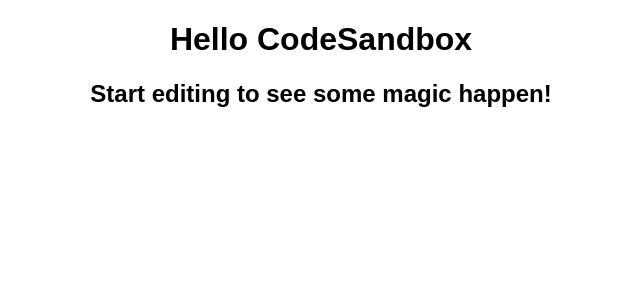
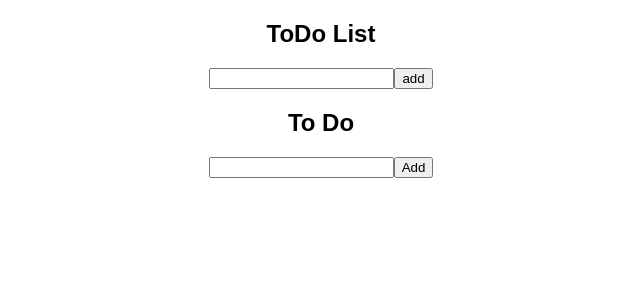
Before and after one commit to Crystak1831/ReactDemo, a React (Create React App) app: page / in a window 1280 px wide. Shown: the top 300 px of the page, without its empty margins (319-959 px from the left). Built offline with nearby package versions, Linux system fonts and the light colour scheme.

Commit message:
todoList

```diff
--- a/src/App.js
+++ b/src/App.js
@@ -1,10 +1,14 @@
 import "./styles.css";
+
+// TodoList:
+import TodoListClass from "./TodoList/TosoListClass";
+import TodoListFunction from "./TodoList/TodoListFunction";
 
 export default function App() {
   return (
     <div className="App">
-      <h1>Hello CodeSandbox</h1>
-      <h2>Start editing to see some magic happen!</h2>
+      <TodoListClass />
+      <TodoListFunction />
     </div>
   );
 }
--- /dev/null
+++ b/src/TodoList/TodoListFunction.js
@@ -0,0 +1,48 @@
+import { useEffect, useState } from "react";
+
+export default function TodoListFunction() {
+  const [list, setList] = useState([]);
+  const [input, setInput] = useState("");
+
+  const changeHandler = (e) => {
+    setInput(e.target.value);
+  };
+
+  const addHandler = () => {
+    const newItem = {
+      id: new Date(),
+      value: input
+    };
+
+    setList([...list, newItem]);
+    setInput("");
+  };
+
+  const deleteHandler = (id) => {
+    // 用filter删除：
+    [...list];
+    let newList = list.filter((item) => item.id !== id);
+
+    // 用splice删除：
+    // let newList = list.splice(id,1)
+    setList(newList);
+  };
+
+  return (
+    <div>
+      <h2>To Do</h2>
+      <input type="text" value={input} onChange={changeHandler} />
+      <button onClick={addHandler}>Add</button>
+      <ul>
+        {list.map((item) => {
+          return (
+            <li key={item.id}>
+              {item.value}
+              <button onClick={() => deleteHandler(item.id)}>delete</button>
+            </li>
+          );
+        })}
+      </ul>
+    </div>
+  );
+}
--- /dev/null
+++ b/src/TodoList/TosoListClass.js
@@ -0,0 +1,73 @@
+import React from "react";
+
+export default class TodoListClass extends React.Component {
+  constructor(props) {
+    super(props);
+    this.state = {
+      inputValue: "",
+      list: []
+    };
+  }
+
+  changeHandler = (e) => {
+    this.setState({
+      inputValue: e.target.value
+    });
+  };
+
+  addHandler = () => {
+    const newItem = {
+      id: Math.random(),
+      value: this.state.inputValue
+    };
+
+    this.setState({
+      list: [...this.state.list, newItem],
+      inputValue: ""
+    });
+  };
+
+  deleteHandler = (id) => {
+    // const newList = [...this.state.list]
+    // console.log (newList)
+    // newList.splice(id,1)
+    // this.setState({
+    //   list:newList
+    // })
+
+    let list = this.state.list.filter((item) => item.id !== id);
+    // console.log(list)
+    console.log(id);
+    this.setState({
+      list
+    });
+  };
+
+  render() {
+    const { list } = this.state;
+    // console.log(list)
+    return (
+      <div>
+        <h2>ToDo List</h2>
+        <input
+          type="text"
+          onChange={this.changeHandler}
+          value={this.state.inputValue}
+        />
+        <button onClick={this.addHandler}>add</button>
+        <ul>
+          {list.map((item) => {
+            return (
+              <li key={item.id}>
+                {item.value}
+                <button onClick={() => this.deleteHandler(item.id)}>
+                  delete
+                </button>
+              </li>
+            );
+          })}
+        </ul>
+      </div>
+    );
+  }
+}
```
